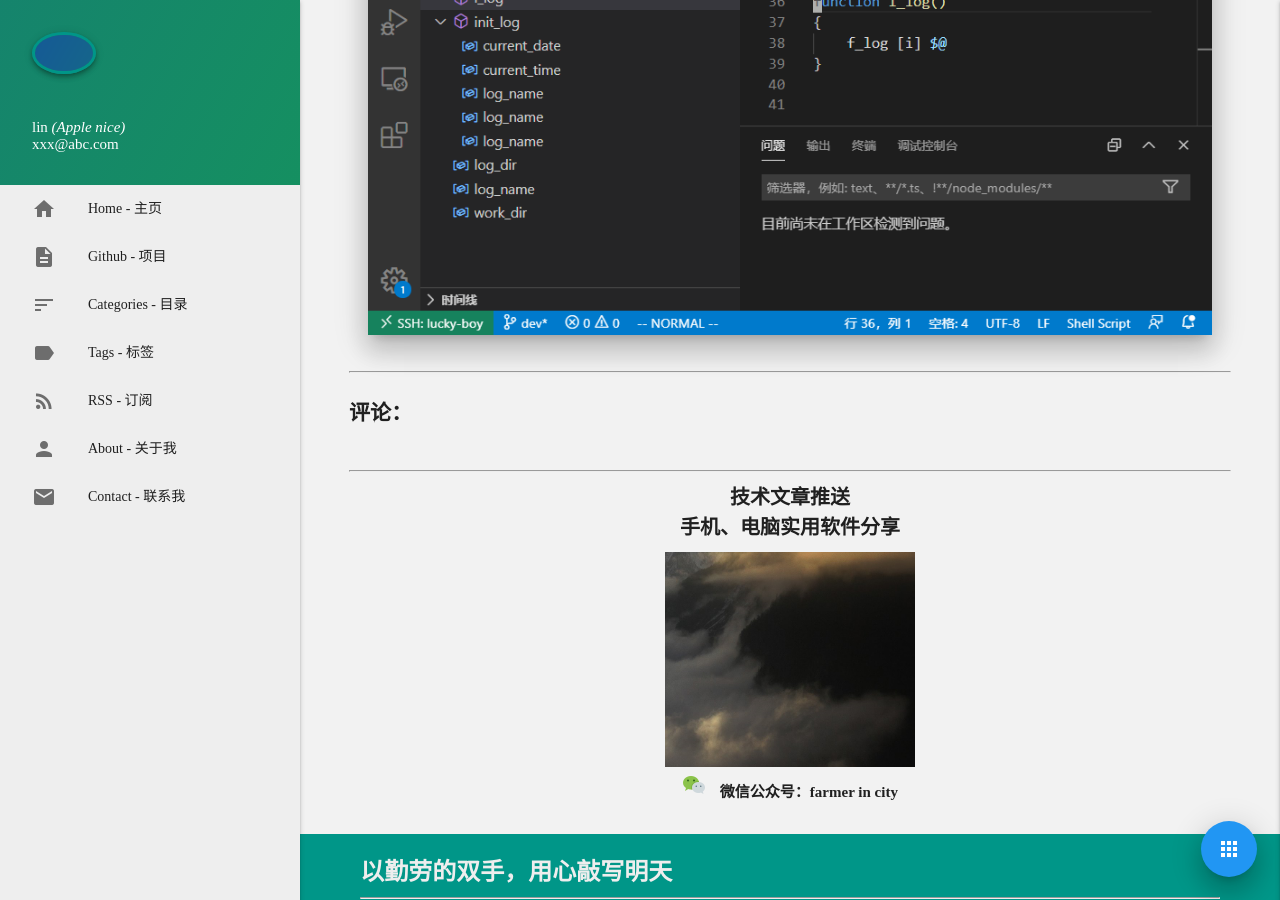
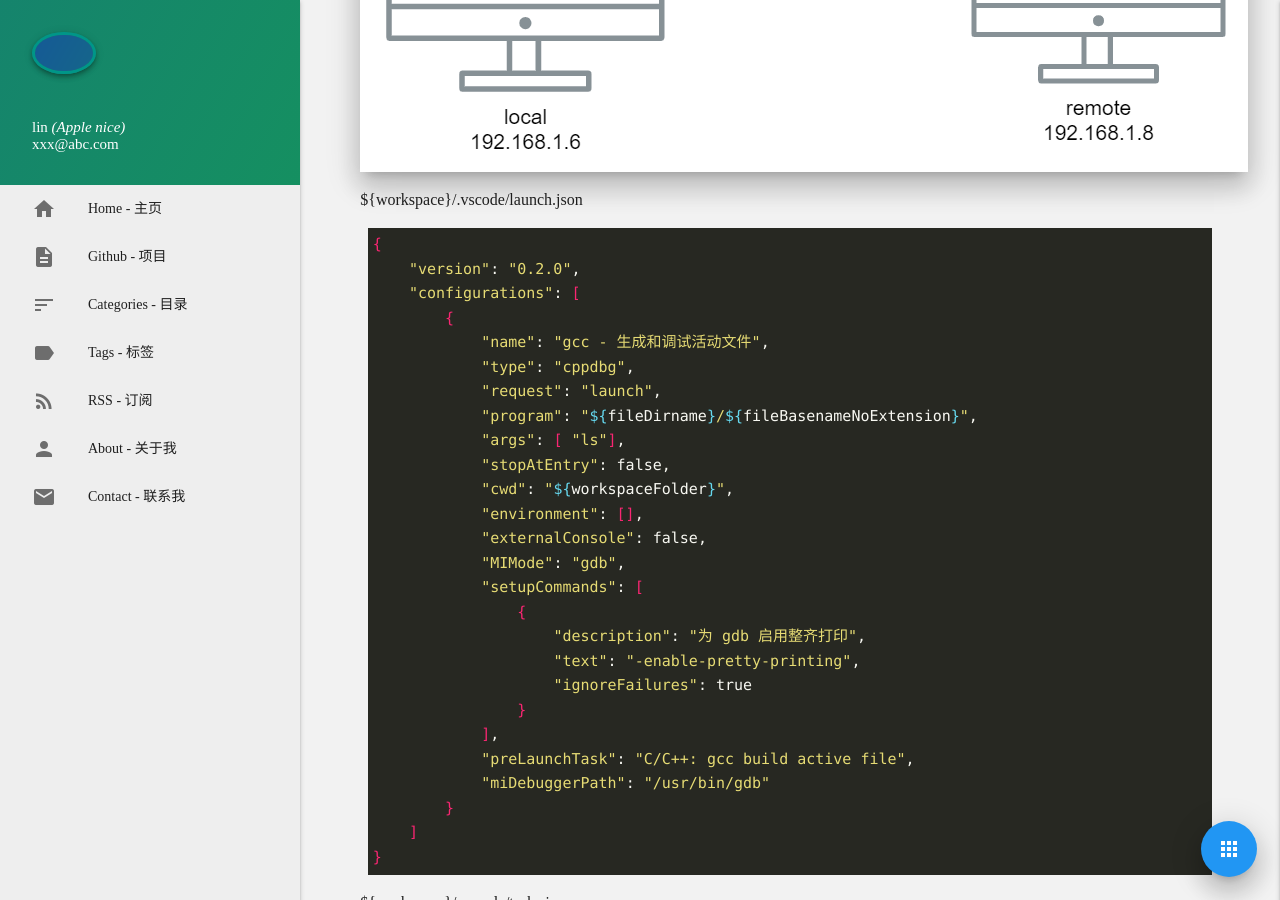
Before and after one commit to AppleLin8/AppleLin8.github.io, a Jekyll site: the page built from _posts/2020-12-10-vscode-remote.md, in a window 1280 px wide and 900 px high, scrolled down 2721 px. Built offline with Jekyll 4.4.1, drawn with Linux system fonts in a browser that asks for light colours; comment, search, counter and statistics services are not loaded; some of the changed text lies outside the part shown.

Commit message:
vscode remote gdb

````diff
--- a/_posts/2020-12-10-vscode-remote.md
+++ b/_posts/2020-12-10-vscode-remote.md
@@ -16,7 +16,8 @@ excerpt: vscode remote
 
 * [how to use vscode](#1)
 * [extension](#2)
-* [shell](#3)
+* [gdb](#3)
+* [shell](#4)
 
 
 ----------------------------
@@ -36,6 +37,74 @@ C/C++ IntelliSense, debugging, and code browsing.
 
 ![architecture](https://AppleLin8.github.io/assets/img/blog/vscode/extension.png)
 
-# shell <span id="3">
+# gdb <span id="3">
+
+![architecture](https://AppleLin8.github.io/assets/img/blog/vscode/gdb.png)
+
+${workspace}/.vscode/launch.json
+
+```bash
+{
+    "version": "0.2.0",
+    "configurations": [
+        {
+            "name": "gcc - 生成和调试活动文件",
+            "type": "cppdbg",
+            "request": "launch",
+            "program": "${fileDirname}/${fileBasenameNoExtension}",
+            "args": [ "ls"],
+            "stopAtEntry": false,
+            "cwd": "${workspaceFolder}",
+            "environment": [],
+            "externalConsole": false,
+            "MIMode": "gdb",
+            "setupCommands": [
+                {
+                    "description": "为 gdb 启用整齐打印",
+                    "text": "-enable-pretty-printing",
+                    "ignoreFailures": true
+                }
+            ],
+            "preLaunchTask": "C/C++: gcc build active file",
+            "miDebuggerPath": "/usr/bin/gdb"
+        }
+    ]
+}
+```
+
+${workspace}/.vscode/tasks.json
+
+```bash
+{
+    "tasks": [
+        {
+            "type": "shell",
+            "label": "C/C++: gcc build active file",
+            "command": "/usr/bin/gcc",
+            "args": [
+                "-g",
+                "${file}",
+                "-o",
+                "${fileDirname}/${fileBasenameNoExtension}"
+            ],
+            "options": {
+                "cwd": "${workspaceFolder}"
+            },
+            "problemMatcher": [
+                "$gcc"
+            ],
+            "group": {
+                "kind": "build",
+                "isDefault": true
+            }
+        }
+    ],
+    "version": "2.0.0"
+}
+```
+
+
+
+# shell <span id="4">
 
 ![architecture](https://AppleLin8.github.io/assets/img/blog/vscode/log_sh.png)
````
Also changed, not shown: assets/img/blog/vscode/gdb.png (added).
